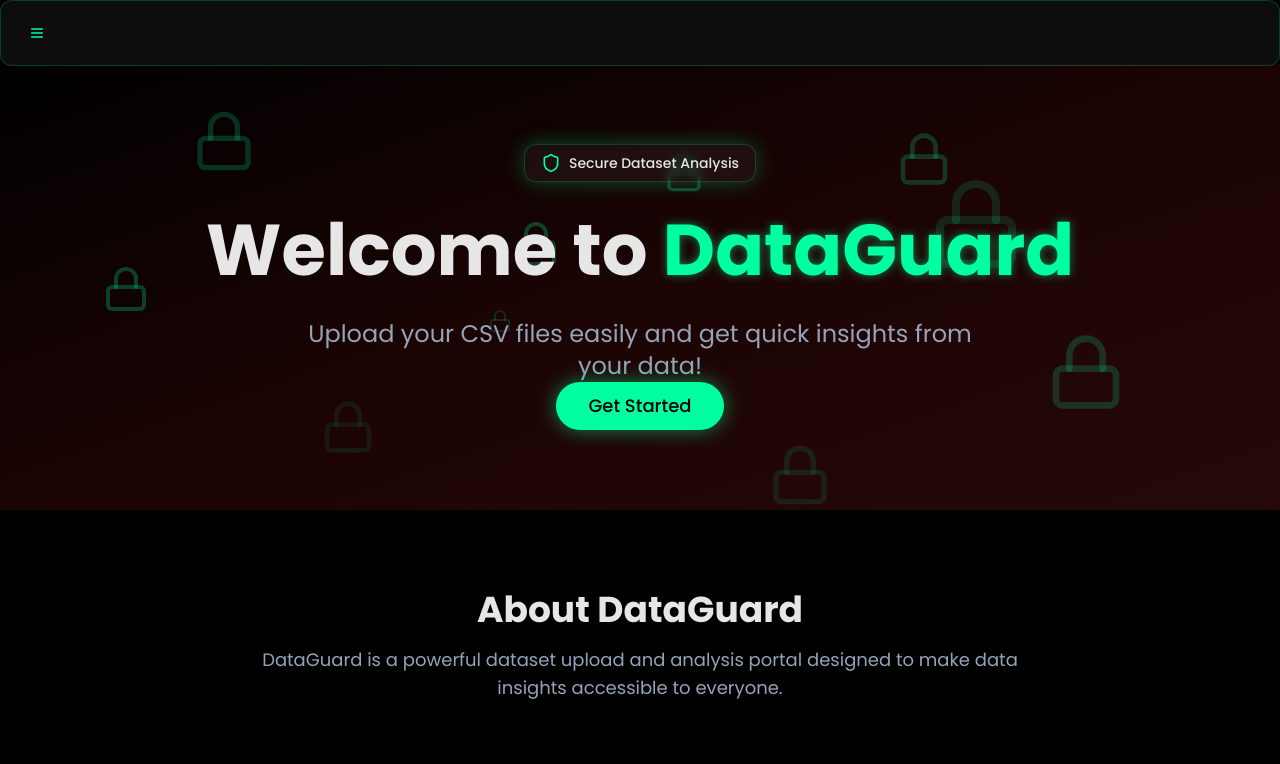
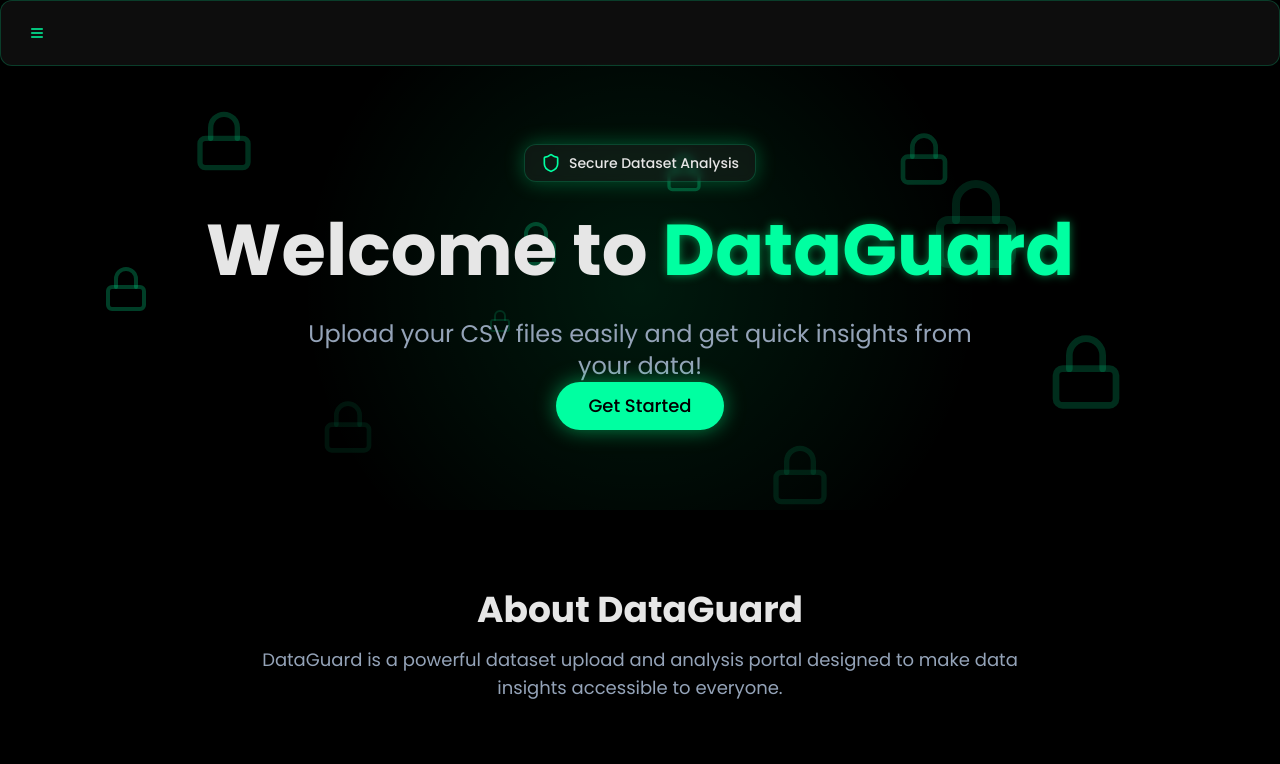
Before and after one commit to VVachan/secure-data-scan, a React (Vite) app: page / in a window 1280 px wide. Shown: the top 764 px of the page. Built offline with nearby package versions, Linux system fonts and the light colour scheme; the HTML template or start-up script is replaced by a standard one.

Commit message:
Revert red background on Home page

```diff
--- a/src/pages/Home.tsx
+++ b/src/pages/Home.tsx
@@ -30,7 +30,7 @@ const Home = () => {
     <div className="min-h-screen bg-background">
       {/* Hero Section */}
       <section className="relative overflow-hidden py-20 px-4">
-        <div className="absolute inset-0 bg-gradient-to-br from-black via-red-950/40 to-red-900/30" />
+        <div className="absolute inset-0 bg-[radial-gradient(circle_at_50%_50%,rgba(0,255,136,0.1),transparent_50%)]" />
 
         {/* Floating Lock Icons */}
         <div className="absolute inset-0 overflow-hidden">
```
